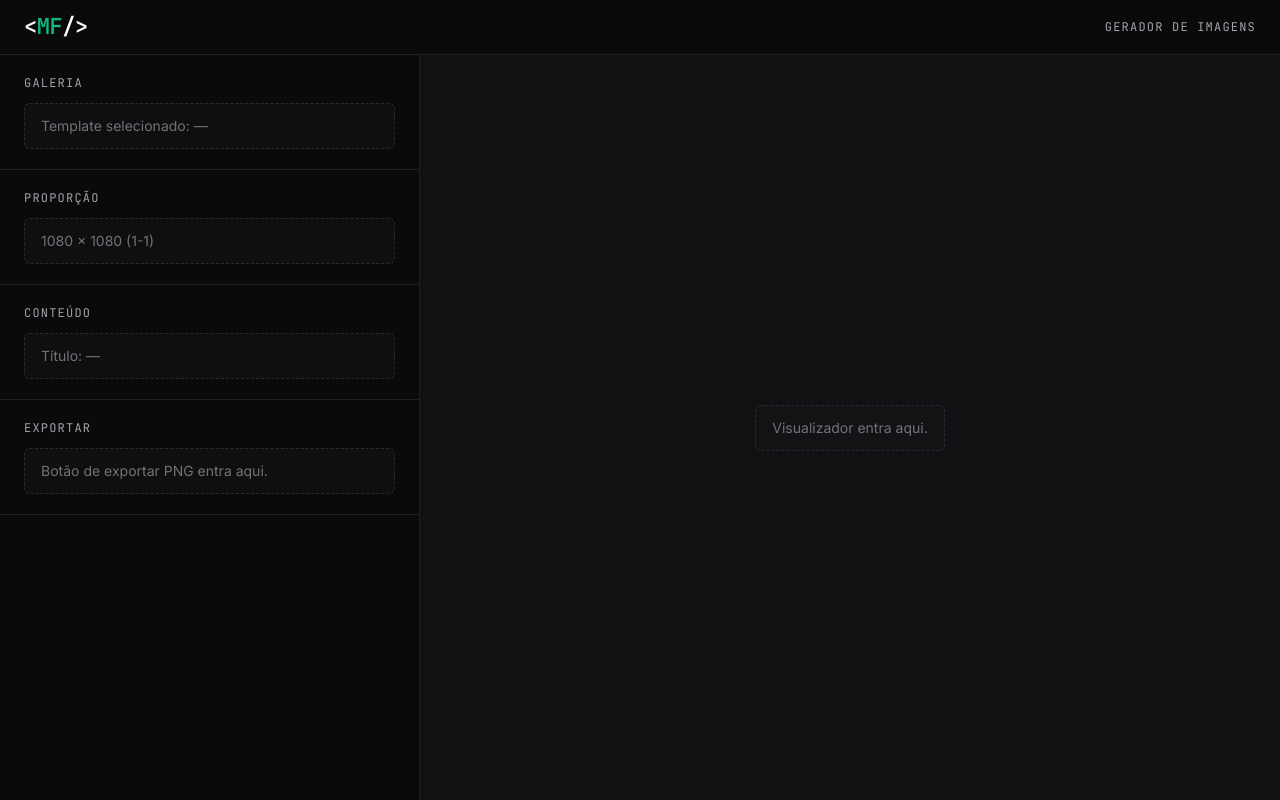
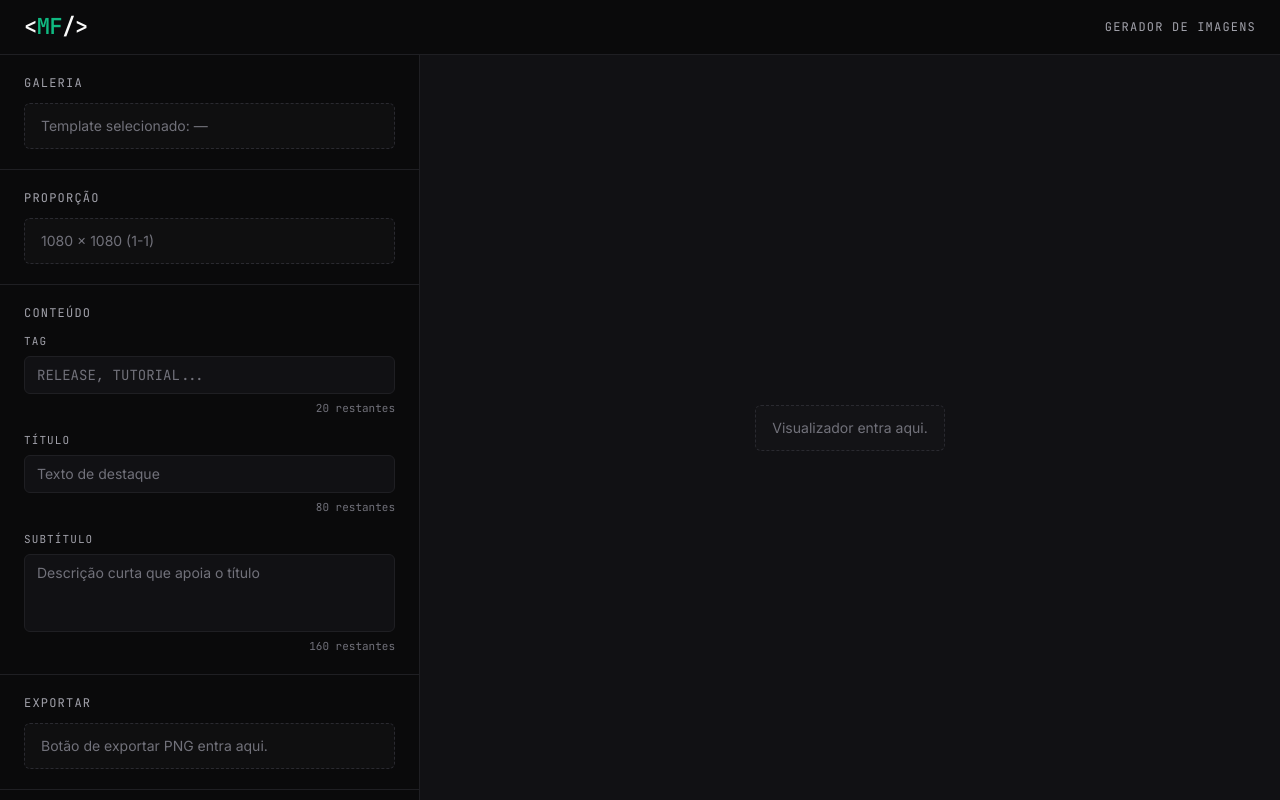
Before and after one commit to Fiuza3/MFGen, a Next.js app: page / in a window 1280 px wide. Built offline with nearby package versions, Linux system fonts and the light colour scheme.

Commit message:
feat: formulario de conteudo com tag, titulo e subtitulo
CampoTexto e CampoTextoArea encapsulam o estilo dos inputs (label
monospace, borda sutil, foco com accent). FormularioConteudo monta o
trio na ordem visual (tag em monospace primeiro, titulo, subtitulo) e
emite mudancas parciais para o hook.

```diff
--- a/src/app/page.tsx
+++ b/src/app/page.tsx
@@ -2,6 +2,7 @@
 
 import { Logo } from "@/identidade/Logo";
 import { usarEstadoGerador } from "@/compartilhado/hooks/usarEstadoGerador";
+import { FormularioConteudo } from "@/recursos/editor/componentes/FormularioConteudo";
 
 /**
  * Página única do gerador. Define a estrutura visual em três seções:
@@ -38,8 +39,9 @@ export default function PaginaGerador() {
           </Secao>
 
           <Secao titulo="Conteúdo">
-            <Espacador
-              descricao={`Título: ${estado.conteudo.titulo || "—"}`}
+            <FormularioConteudo
+              conteudo={estado.conteudo}
+              aoMudar={estado.atualizarConteudo}
             />
           </Secao>
 
--- /dev/null
+++ b/src/recursos/editor/componentes/CampoTexto.tsx
@@ -0,0 +1,50 @@
+"use client";
+
+import type { ChangeEvent } from "react";
+
+type CampoTextoProps = {
+  rotulo: string;
+  valor: string;
+  aoMudar: (novo: string) => void;
+  placeholder?: string;
+  /** Limite suave de caracteres exibido como contador. */
+  maximo?: number;
+  mono?: boolean;
+};
+
+export function CampoTexto({
+  rotulo,
+  valor,
+  aoMudar,
+  placeholder,
+  maximo,
+  mono = false,
+}: CampoTextoProps) {
+  const aoDigitar = (evento: ChangeEvent<HTMLInputElement>) => {
+    aoMudar(evento.target.value);
+  };
+
+  const fonte = mono ? "font-mono" : "font-sans";
+  const restante = maximo !== undefined ? maximo - valor.length : undefined;
+
+  return (
+    <label className="flex flex-col gap-1.5">
+      <span className="font-mono text-[11px] uppercase tracking-widest text-mf-texto-secundario">
+        {rotulo}
+      </span>
+      <input
+        type="text"
+        value={valor}
+        onChange={aoDigitar}
+        placeholder={placeholder}
+        maxLength={maximo}
+        className={`${fonte} bg-mf-superficie border border-mf-borda rounded-md px-3 py-2 text-sm text-mf-texto placeholder:text-mf-texto-sutil focus:outline-none focus:border-mf-accent transition-colors`}
+      />
+      {restante !== undefined && (
+        <span className="text-[11px] text-mf-texto-sutil self-end font-mono">
+          {restante} restantes
+        </span>
+      )}
+    </label>
+  );
+}
--- /dev/null
+++ b/src/recursos/editor/componentes/CampoTextoArea.tsx
@@ -0,0 +1,48 @@
+"use client";
+
+import type { ChangeEvent } from "react";
+
+type CampoTextoAreaProps = {
+  rotulo: string;
+  valor: string;
+  aoMudar: (novo: string) => void;
+  placeholder?: string;
+  maximo?: number;
+  linhas?: number;
+};
+
+export function CampoTextoArea({
+  rotulo,
+  valor,
+  aoMudar,
+  placeholder,
+  maximo,
+  linhas = 3,
+}: CampoTextoAreaProps) {
+  const aoDigitar = (evento: ChangeEvent<HTMLTextAreaElement>) => {
+    aoMudar(evento.target.value);
+  };
+
+  const restante = maximo !== undefined ? maximo - valor.length : undefined;
+
+  return (
+    <label className="flex flex-col gap-1.5">
+      <span className="font-mono text-[11px] uppercase tracking-widest text-mf-texto-secundario">
+        {rotulo}
+      </span>
+      <textarea
+        value={valor}
+        onChange={aoDigitar}
+        placeholder={placeholder}
+        maxLength={maximo}
+        rows={linhas}
+        className="font-sans bg-mf-superficie border border-mf-borda rounded-md px-3 py-2 text-sm text-mf-texto placeholder:text-mf-texto-sutil focus:outline-none focus:border-mf-accent transition-colors resize-none"
+      />
+      {restante !== undefined && (
+        <span className="text-[11px] text-mf-texto-sutil self-end font-mono">
+          {restante} restantes
+        </span>
+      )}
+    </label>
+  );
+}
--- /dev/null
+++ b/src/recursos/editor/componentes/FormularioConteudo.tsx
@@ -0,0 +1,48 @@
+"use client";
+
+import { CampoTexto } from "./CampoTexto";
+import { CampoTextoArea } from "./CampoTextoArea";
+import type { Conteudo } from "../tipos";
+
+type FormularioConteudoProps = {
+  conteudo: Conteudo;
+  aoMudar: (parcial: Partial<Conteudo>) => void;
+};
+
+/**
+ * Reúne os campos editáveis (tag, título, subtítulo). Sempre mostra
+ * todos — os templates filtram o que realmente usam, mas manter o
+ * formulário consistente evita que o usuário "perca" um campo ao
+ * trocar de template.
+ */
+export function FormularioConteudo({
+  conteudo,
+  aoMudar,
+}: FormularioConteudoProps) {
+  return (
+    <div className="flex flex-col gap-4">
+      <CampoTexto
+        rotulo="Tag"
+        valor={conteudo.tag}
+        aoMudar={(tag) => aoMudar({ tag })}
+        placeholder="RELEASE, TUTORIAL..."
+        maximo={20}
+        mono
+      />
+      <CampoTexto
+        rotulo="Título"
+        valor={conteudo.titulo}
+        aoMudar={(titulo) => aoMudar({ titulo })}
+        placeholder="Texto de destaque"
+        maximo={80}
+      />
+      <CampoTextoArea
+        rotulo="Subtítulo"
+        valor={conteudo.subtitulo}
+        aoMudar={(subtitulo) => aoMudar({ subtitulo })}
+        placeholder="Descrição curta que apoia o título"
+        maximo={160}
+      />
+    </div>
+  );
+}
```
